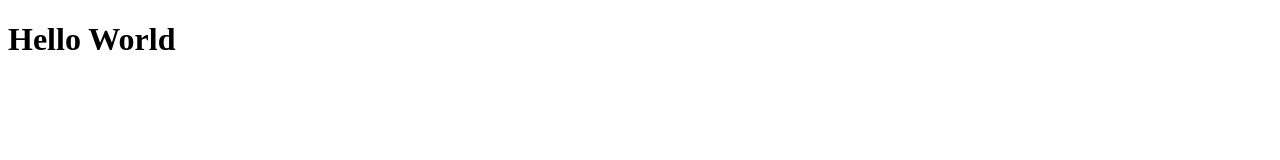
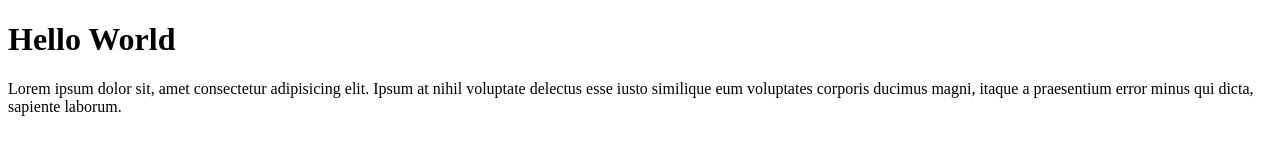
Before and after one commit to skhasancse18344/daily-task, a plain HTML site: page index.html in a window 1280 px wide. Drawn offline with Linux system fonts and the light colour scheme.

Commit message:
learned Github

```diff
--- a/index.html
+++ b/index.html
@@ -8,5 +8,6 @@
 </head>
 <body>
     <h1>Hello World</h1>
+    <p>Lorem ipsum dolor sit, amet consectetur adipisicing elit. Ipsum at nihil voluptate delectus esse iusto similique eum voluptates corporis ducimus magni, itaque a praesentium error minus qui dicta, sapiente laborum.</p>
 </body>
 </html>
```
